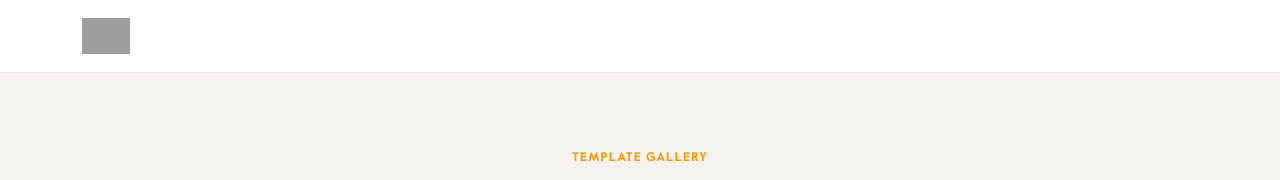
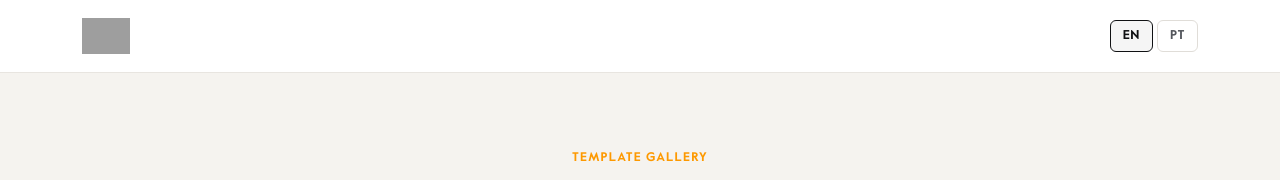
Before and after one commit to akut-tech/akut.menu.templates, a Jekyll site: the page built from index.html, in a window 1280 px wide. Shown: the top 180 px of the page. Built offline with Jekyll 4.4.1, drawn with Linux system fonts in a browser that asks for light colours; nearby versions of some CDN libraries; library files that are not in the unit come from our copies; grey boxes are pictures that could not be loaded.

Commit message:
feat: implement language switcher and localization for menu templates

```diff
--- a/_data/showcase.yml
+++ b/_data/showcase.yml
@@ -1,23 +1,27 @@
 - id: epicurean
   name: Epicurean
   description: Classic, elegant food and restaurant experience with a warm, inviting tone.
+  description_pt: Experiência clássica e elegante de gastronomia com um tom caloroso e acolhedor.
   url: /akut/e53dbe87-220a-4068-b1f4-d171b62fce79
   accent: "#FD9900"
 
 - id: deepblue
   name: Deep Blue
   description: Sophisticated ocean-inspired design crafted for seafood and fine dining.
+  description_pt: Design sofisticado inspirado no oceano, criado para frutos do mar e alta gastronomia.
   url: /akut/7fa6ddaa-19b0-4397-a290-f57c8e63dd5a
   accent: "#0a2342"
 
 - id: senjutsu
   name: Senjutsu
   description: Minimalist Japanese-inspired experience with clean, category-focused navigation.
+  description_pt: Experiência minimalista de inspiração japonesa com navegação limpa e focada em categorias.
   url: /akut/46936cd9-97ef-4f4d-af9d-6e6d0a3a8415
   accent: "#1c1c1c"
 
 - id: lisbon
   name: Lisbon
   description: Contemporary Portuguese editorial layout with refined typography and imagery.
+  description_pt: Layout editorial português contemporâneo com tipografia refinada e imagens cuidadas.
   url: /akut/feb11586-4721-4f8e-a04c-8e251db4563d
   accent: "#1A4A7A"
--- a/_layouts/showcase.html
+++ b/_layouts/showcase.html
@@ -121,6 +121,33 @@
       letter-spacing: .01em;
     }
     .sc-footer strong { color: rgba(255,255,255,.7); font-weight: 600; }
+
+    /* ── language switcher ── */
+    .sc-lang {
+      display: flex;
+      gap: 4px;
+    }
+    .sc-lang-btn {
+      background: none;
+      border: 1.5px solid #e0ddd8;
+      border-radius: 6px;
+      padding: 5px 12px;
+      font-size: .8rem;
+      font-weight: 700;
+      letter-spacing: .04em;
+      cursor: pointer;
+      color: var(--text-bogy-gray);
+      transition: border-color .15s, color .15s, background .15s;
+    }
+    .sc-lang-btn[aria-pressed="true"] {
+      border-color: var(--text-heading-black);
+      color: var(--text-heading-black);
+      background: rgba(0,0,0,.04);
+    }
+    .sc-lang-btn:hover:not([aria-pressed="true"]) {
+      border-color: #b0ada8;
+      color: var(--text-heading-black);
+    }
   </style>
 </head>
 <body>
@@ -129,15 +156,25 @@
     <div class="container">
       <div class="sc-topbar-inner">
         <img src="{{ '/assets/images/logo-two.svg' | relative_url }}" alt="Akut" class="sc-logo">
+        <div class="sc-lang" role="group" aria-label="Language">
+          <button type="button" class="sc-lang-btn" data-lang-pick="en" aria-pressed="true">EN</button>
+          <button type="button" class="sc-lang-btn" data-lang-pick="pt">PT</button>
+        </div>
       </div>
     </div>
   </header>
 
   <section class="sc-hero">
     <div class="container">
-      <span class="sc-hero-eyebrow">Template gallery</span>
+      <span class="sc-hero-eyebrow">
+        <span data-lang="en">Template gallery</span>
+        <span data-lang="pt" hidden>Galeria de templates</span>
+      </span>
       <h1 class="sc-hero-title">Menu Templates</h1>
-      <p class="sc-hero-sub">Professional restaurant menu experiences, ready to preview.</p>
+      <p class="sc-hero-sub">
+        <span data-lang="en">Professional restaurant menu experiences, ready to preview.</span>
+        <span data-lang="pt" hidden>Experiências profissionais de cardápio para restaurantes, prontas para visualizar.</span>
+      </p>
     </div>
   </section>
 
@@ -153,5 +190,28 @@
     <strong>Akut</strong> &mdash; Powered by Akut &copy; {{ 'now' | date: '%Y' }}
   </footer>
 
+
+  <script>
+    (function () {
+      var current = 'en';
+
+      function applyLang(lang) {
+        current = lang;
+        document.querySelectorAll('[data-lang]').forEach(function (el) {
+          el.hidden = el.getAttribute('data-lang') !== lang;
+        });
+        document.querySelectorAll('[data-lang-pick]').forEach(function (btn) {
+          btn.setAttribute('aria-pressed', btn.getAttribute('data-lang-pick') === lang ? 'true' : 'false');
+        });
+        document.documentElement.lang = lang === 'pt' ? 'pt' : 'en';
+      }
+
+      document.querySelectorAll('[data-lang-pick]').forEach(function (btn) {
+        btn.addEventListener('click', function () {
+          applyLang(btn.getAttribute('data-lang-pick'));
+        });
+      });
+    })();
+  </script>
 </body>
 </html>
--- a/index.html
+++ b/index.html
@@ -8,11 +8,13 @@ title: Akut Templates
     <div class="sc-card-accent" style="background:{{ tpl.accent }}"></div>
     <div class="sc-card-body">
       <h2 class="sc-card-name">{{ tpl.name }}</h2>
-      <p class="sc-card-desc">{{ tpl.description }}</p>
+      <p class="sc-card-desc" data-lang="en">{{ tpl.description }}</p>
+      <p class="sc-card-desc" data-lang="pt" hidden>{{ tpl.description_pt }}</p>
     </div>
     <div class="sc-card-footer">
       <span class="sc-cta" style="color:{{ tpl.accent }}">
-        View demo <i class="bi bi-arrow-right"></i>
+        <span data-lang="en">View demo</span><span data-lang="pt" hidden>Ver demo</span>
+        <i class="bi bi-arrow-right"></i>
       </span>
     </div>
   </a>
```
Also changed, not shown: 1 other file.
